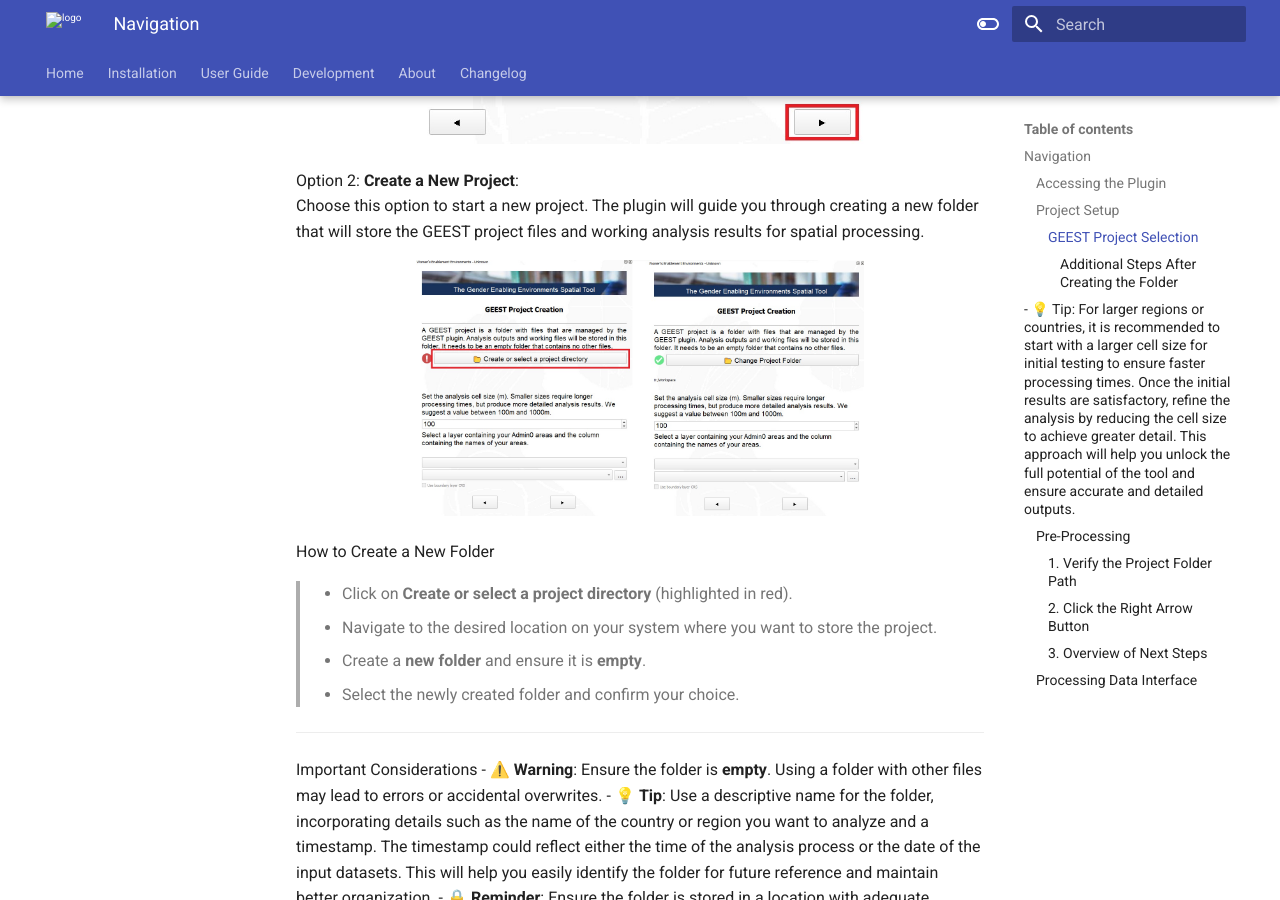
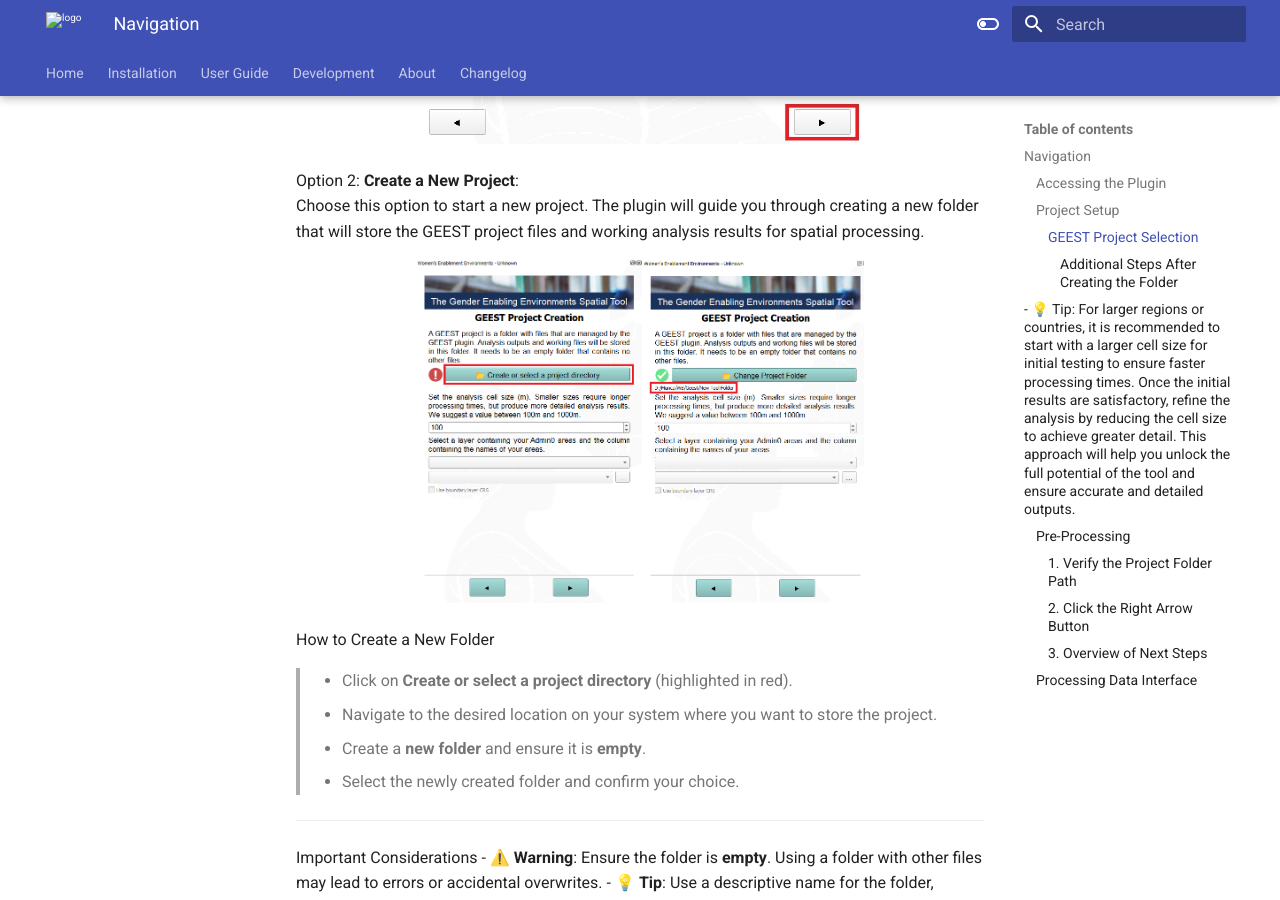
Before and after one commit to worldbank/GEEST, an MkDocs documentation site: the page built from docs/userguide/navigation.md, in a window 1280 px wide and 900 px high, scrolled down 3270 px. Built offline with MkDocs 1.6.1 and Material for MkDocs 9.7.7, drawn with Linux system fonts in a browser that asks for light colours.

Commit message:
Update navigation.md

```diff
--- a/docs/userguide/navigation.md
+++ b/docs/userguide/navigation.md
@@ -73,7 +73,7 @@
 
 <p align="center">
  <img
-    src="https://raw.githubusercontent.com/worldbank/GEEST/main/docs/images/new%20images/GEEST%20project%20new.jpg"
+    src="https://raw.githubusercontent.com/worldbank/GEEST/main/docs/images/new%20images/navigation_create1.png"
     alt="New Geest Project"
     style="width:65%;"
     title="Click to enlarge"
```
